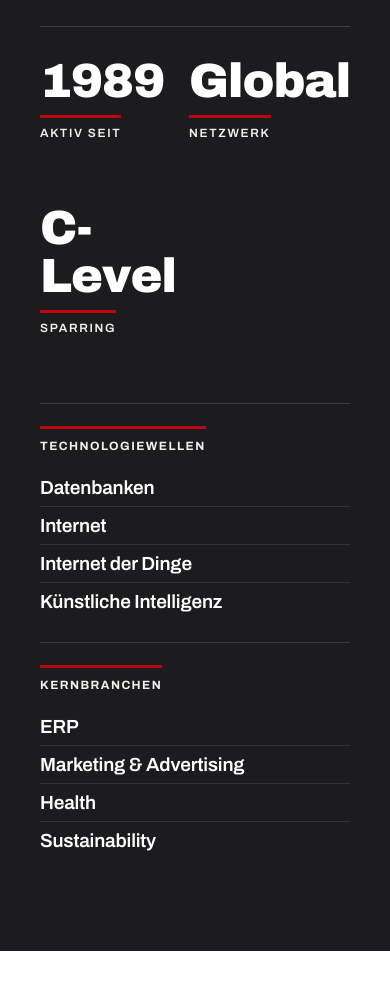
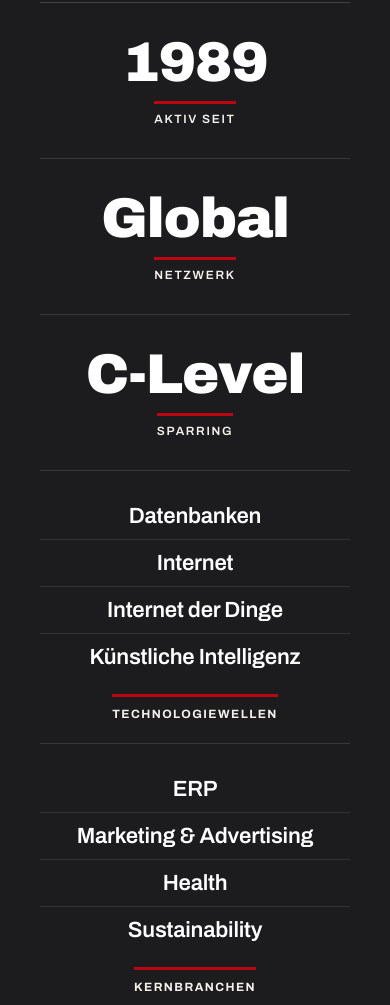
Before and after one commit to KHA-DE/attia-consulting, a plain HTML site: page index.html in a window 390 px wide. Shown: the part 2150-3155 px from the top of the page. Drawn offline with nearby package versions, Linux system fonts and the light colour scheme; a web font is replaced by a local one.

Commit message:
feat(web): rework the profile band into two centered columns
Turn the profile section into two equal columns: three key figures stacked
on the left, two lists stacked on the right, with a vertical divider. Content
is centered horizontally and vertically in each column, type enlarged. Every
unit now reads content, red rule, label beneath, so the category labels
(TECHNOLOGIEWELLEN, KERNBRANCHEN) move under their lists to mirror the stat
labels on the left. Reduced the excess vertical whitespace of the band.

```diff
--- a/index.html
+++ b/index.html
@@ -104,18 +104,19 @@ section{padding:92px 0}
 
 /* stats band */
 .band{background:var(--ac-graphite);color:#fff}
-.band-sec{padding:70px 0}
-.band .stats3{display:grid;grid-template-columns:repeat(3,1fr);border-top:1px solid rgba(255,255,255,.16)}
-.band .scell{padding:30px 30px 34px 0;border-right:1px solid rgba(255,255,255,.12)}
-.band .scell:last-child{border-right:none}
-.stat-v{font-family:var(--font-display);font-weight:900;line-height:1;font-size:var(--text-3xl);letter-spacing:-.02em;color:#fff}
+.band-sec{padding:46px 0}
+.band .profcols{display:grid;grid-template-columns:1fr 1fr;border-top:1px solid rgba(255,255,255,.16)}
+.band .pstats{padding-right:44px;border-right:1px solid rgba(255,255,255,.12);text-align:center;display:flex;flex-direction:column;justify-content:center}
+.band .plists{padding-left:44px;text-align:center;display:flex;flex-direction:column;justify-content:center}
+.band .scell{padding:32px 0;border-bottom:1px solid rgba(255,255,255,.12)}
+.band .scell:last-child{border-bottom:none}
+.stat-v{font-family:var(--font-display);font-weight:900;line-height:1;font-size:3.5rem;letter-spacing:-.02em;color:#fff}
 .stat-l{font-family:var(--font-sans);font-weight:600;margin-top:10px;font-size:var(--text-2xs);letter-spacing:var(--ls-label);text-transform:uppercase;color:var(--text-ondark);border-top:3px solid var(--ac-red);padding-top:8px;display:inline-block}
-.band .lists2{display:grid;grid-template-columns:1fr 1fr;margin-top:34px;border-top:1px solid rgba(255,255,255,.14)}
-.band .bcol{padding:24px 30px 6px 0;border-right:1px solid rgba(255,255,255,.12)}
-.band .bcol:last-child{border-right:none}
-.band .bh{font-size:12px;font-weight:700;letter-spacing:.12em;text-transform:uppercase;color:var(--text-ondark);border-top:3px solid var(--ac-red);padding-top:10px;display:inline-block}
-.band .bcol ul{list-style:none;margin:16px 0 0;padding:0}
-.band .bcol li{font-family:var(--font-sans);font-weight:600;font-size:19px;letter-spacing:-.01em;color:#fff;padding:8px 0;border-bottom:1px solid rgba(255,255,255,.1)}
+.band .bcol{padding:22px 0 8px}
+.band .bcol:first-child{border-bottom:1px solid rgba(255,255,255,.12);padding-bottom:22px}
+.band .bh{font-size:12px;font-weight:700;letter-spacing:.12em;text-transform:uppercase;color:var(--text-ondark);border-top:3px solid var(--ac-red);padding-top:10px;margin-top:14px;display:inline-block}
+.band .bcol ul{list-style:none;margin:0;padding:0}
+.band .bcol li{font-family:var(--font-sans);font-weight:600;font-size:22px;letter-spacing:-.01em;color:#fff;padding:11px 0;border-bottom:1px solid rgba(255,255,255,.1)}
 .band .bcol li:last-child{border-bottom:none}
 
 /* about */
@@ -187,11 +188,10 @@ footer.site .legal{font-size:12px;color:rgba(255,255,255,.55);line-height:1.6}
 .fab:hover{background:var(--ac-red-deep)}
 
 @media(max-width:900px){
-  .svc,.band .stats3{grid-template-columns:1fr 1fr}
-  .band .scell{border-right:none;padding-right:0}
-  .band .lists2{grid-template-columns:1fr}
-  .band .bcol{border-right:none;border-bottom:1px solid rgba(255,255,255,.12);padding:22px 0}
-  .band .bcol:last-child{border-bottom:none}
+  .svc{grid-template-columns:1fr 1fr}
+  .band .profcols{grid-template-columns:1fr}
+  .band .pstats{border-right:none;padding-right:0;border-bottom:1px solid rgba(255,255,255,.12)}
+  .band .plists{padding-left:0}
   .about,.cgrid{grid-template-columns:1fr}
   .hero h1{font-size:50px}
   .fab{right:20px;bottom:20px}
@@ -374,10 +374,12 @@ function view(lang){
   </div></section>
 
   <div class="band" id="profil"><section class="band-sec"><div class="wrap">
-    <div class="stats3">${t.stats3.map(s=>`<div class="scell"><div class="stat-v">${s[0]}</div><div class="stat-l">${s[1]}</div></div>`).join('')}</div>
-    <div class="lists2">
-      <div class="bcol"><div class="bh">${t.bandWaves}</div><ul>${t.waves.map(w=>`<li>${w}</li>`).join('')}</ul></div>
-      <div class="bcol"><div class="bh">${t.bandIndustries}</div><ul>${t.industries.map(w=>`<li>${w}</li>`).join('')}</ul></div>
+    <div class="profcols">
+      <div class="pstats">${t.stats3.map(s=>`<div class="scell"><div class="stat-v">${s[0]}</div><div class="stat-l">${s[1]}</div></div>`).join('')}</div>
+      <div class="plists">
+        <div class="bcol"><ul>${t.waves.map(w=>`<li>${w}</li>`).join('')}</ul><div class="bh">${t.bandWaves}</div></div>
+        <div class="bcol"><ul>${t.industries.map(w=>`<li>${w}</li>`).join('')}</ul><div class="bh">${t.bandIndustries}</div></div>
+      </div>
     </div>
   </div></section></div>
 
```
